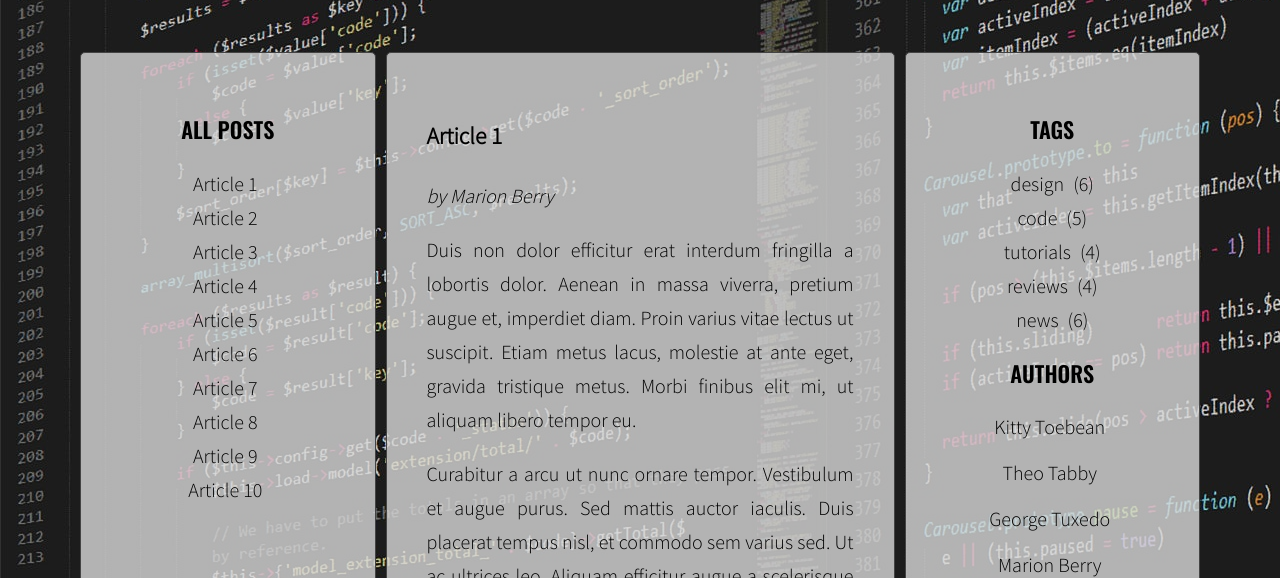
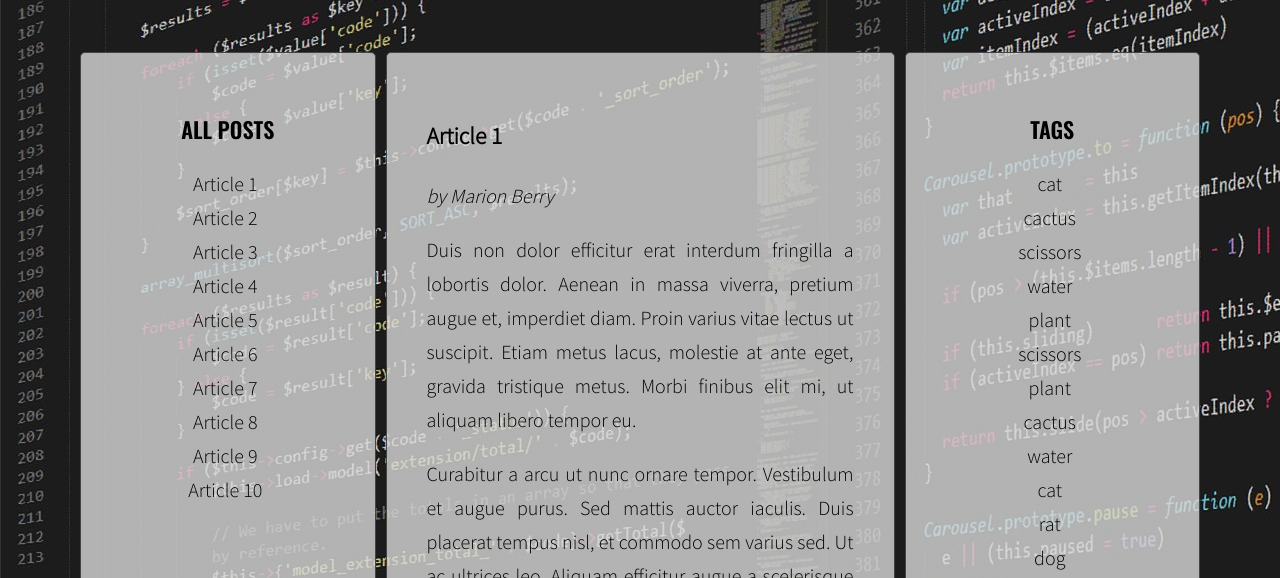
Before and after one commit to skrabekj/javascript-blog, a website: page index.html in a window 1280 px wide. Shown: the part 222-800 px from the top of the page. Drawn offline with nearby package versions, Linux system fonts and the light colour scheme.

Commit message:
added tags to tag list

```diff
--- a/index.html
+++ b/index.html
@@ -179,11 +179,11 @@
           <aside class="sidebar">
             <h2 class="section-title">Tags</h2>
             <ul class="list tags">
-              <li><a href="#">design</a> <span>(6)</span></li>
+              <!--<li><a href="#">design</a> <span>(6)</span></li>
               <li><a href="#">code</a> <span>(5)</span></li>
               <li><a href="#">tutorials</a> <span>(4)</span></li>
               <li><a href="#">reviews</a> <span>(4)</span></li>
-              <li><a href="#">news</a> <span>(6)</span></li>
+              <li><a href="#">news</a> <span>(6)</span></li>-->
             </ul>
             <h2 class="section-title">Authors</h2>
             <ul class="list authors">
--- a/js/script.js
+++ b/js/script.js
@@ -82,6 +82,7 @@ generateTitleLinks();
 
 function generateTags(){
   /* find all articles */
+
   const articles = document.querySelectorAll('.post');
 
   let html = '';
@@ -106,11 +107,11 @@ function generateTags(){
       /* add generated code to html variable */
       tagList.insertAdjacentHTML('beforeEnd', taglinkHTML);
       html = html + taglinkHTML;
-    }
     /* END LOOP: for each tag */
-
+      }
     /* insert HTML of all the links into the tags wrapper */
-
+    const steveList = document.querySelector('.tags');
+    steveList.insertAdjacentHTML('beforeEnd', html);
   /* END LOOP: for every article: */
   }
 }
```
